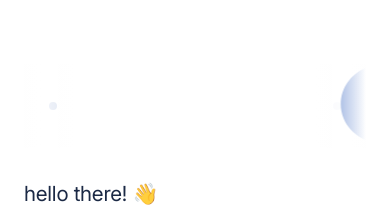
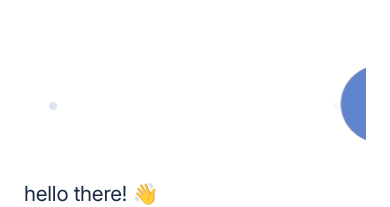
Before and after one commit to ckproduces/personal-website, a Next.js app: page / in a window 390 px wide. Shown: the top 207 px of the page. Built offline with nearby package versions, Linux system fonts and the light colour scheme.

Commit message:
fixed animation mobile bug

```diff
--- a/src/app/globals.css
+++ b/src/app/globals.css
@@ -215,22 +215,6 @@ li div {
   ) !important;
 }
 
-.scroll-container-bg {
-  background: linear-gradient(
-    to right,
-    rgba(255, 255, 255, 1) 0%,
-    rgba(255, 255, 255, 0) 15%,
-    rgba(255, 255, 255, 0) 85%,
-    rgba(255, 255, 255, 1) 100%
-  );
-  position: absolute;
-  top: 0;
-  left: 0;
-  width: 100%;
-  height: 100%;
-  z-index: 9999;
-  pointer-events: none;
-}
 
 .dot {
   opacity: 1;
```
